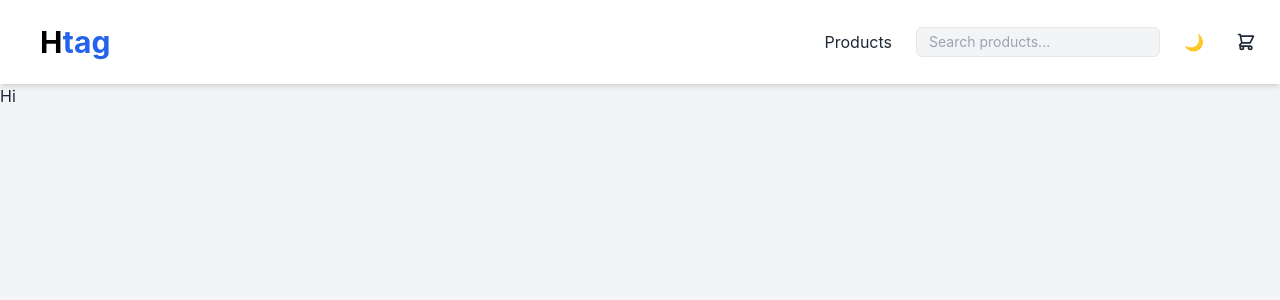
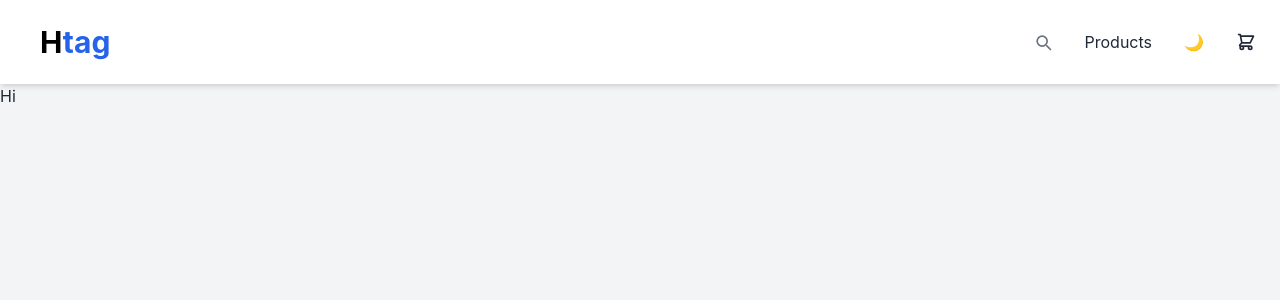
Before and after one commit to herinp45/fullstack-ecommerce, a React (Create React App) app in the folder frontend/: page /cart in a window 1280 px wide. Shown: the top 300 px of the page. Built offline with nearby package versions, Linux system fonts and the light colour scheme; sample sign-in values are in the browser's storage.

Commit message:
Implement search functionality in Navbar component with toggleable input

```diff
--- a/frontend/src/components/Navbar.jsx
+++ b/frontend/src/components/Navbar.jsx
@@ -1,12 +1,33 @@
 import { Link } from "react-router-dom";
+import { useState } from "react";
 
 function Navbar() {
+
+    const [isSearchOpen, setIsSearchOpen] = useState(false);
+
+    // SVG icons for cart and search
     const cartSvg = (
         <svg className="w-5 h-5" viewBox="0 0 24 24" fill="none"
              xmlns="http://www.w3.org/2000/svg">
             <path
                 d="M3 3H5L5.4 5M7 13H17L21 5H5.4M7 13L5.4 5M7 13L4.70711 15.2929C4.07714 15.9229 4.52331 17 5.41421 17H17M17 17C15.8954 17 15 17.8954 15 19C15 20.1046 15.8954 21 17 21C18.1046 21 19 20.1046 19 19C19 17.8954 18.1046 17 17 17ZM9 19C9 20.1046 8.10457 21 7 21C5.89543 21 5 20.1046 5 19C5 17.8954 5.89543 17 7 17C8.10457 17 9 17.8954 9 19Z"
                 stroke="currentColor" strokeWidth="2" strokeLinecap="round" strokeLinejoin="round"
+            />
+        </svg>
+    );
+    const searchSvg = (
+        <svg
+            className="w-5 h-5 text-gray-500 dark:text-gray-400"
+            fill="none"
+            stroke="currentColor"
+            viewBox="0 0 24 24"
+            xmlns="http://www.w3.org/2000/svg"
+        >
+            <path
+                strokeLinecap="round"
+                strokeLinejoin="round"
+                strokeWidth="2"
+                d="M21 21l-4.35-4.35M17 11a6 6 0 11-12 0 6 6 0 0112 0z"
             />
         </svg>
     );
@@ -21,6 +42,26 @@ function Navbar() {
                 </Link>
 
                 <div className="flex items-center space-x-4">
+                    <div className="relative">
+                        <button
+                            onClick={() => setIsSearchOpen(!isSearchOpen)}
+                            className="text-gray-800 dark:text-gray-200 hover:text-blue-600 dark:hover:text-blue-400 px-2 py-2"
+                        >
+                            {searchSvg}
+                        </button>
+                        {isSearchOpen && (
+                            <div className="absolute right-0 mt-2 w-64 bg-white dark:bg-gray-800 rounded-lg shadow-lg">
+                                <input
+                                    type="text"
+                                    placeholder="Search products..."
+                                    className="w-full px-4 py-2 text-gray-800 dark:text-gray-200 bg-white dark:bg-gray-800
+                                    border border-gray-300 dark:border-gray-700 rounded-lg focus:outline-none focus:ring-2
+                                    focus:ring-blue-500"
+                                />
+                            </div>
+                        )}
+                    </div>
+                    <div className="flex items-center space-x-4">
                         <Link
                             to="/products"
                             className="text-gray-800 dark:text-gray-200 hover:text-blue-600 dark:hover:text-blue-400 px-2 py-2"
@@ -28,13 +69,9 @@ function Navbar() {
                             Products
                         </Link>
 
-                    <input
-                        type="text"
-                        placeholder="Search products..."
-                        className="rounded-md px-3 py-1 text-sm border dark:border-gray-700 bg-gray-100 dark:bg-gray-800 text-gray-800 dark:text-white focus:outline-none focus:ring-2 focus:ring-blue-400"
-                    />
 
-                    <button className="px-2 py-2 text-gray-800 dark:text-gray-200 hover:text-blue-600 dark:hover:text-blue-400">
+                        <button
+                            className="px-2 py-2 text-gray-800 dark:text-gray-200 hover:text-blue-600 dark:hover:text-blue-400">
                             🌙
                         </button>
 
@@ -46,6 +83,7 @@ function Navbar() {
                         </Link>
                     </div>
                 </div>
+            </div>
         </nav>
 );
 }
```
Lines whose indentation alone changed are shown as unchanged.
